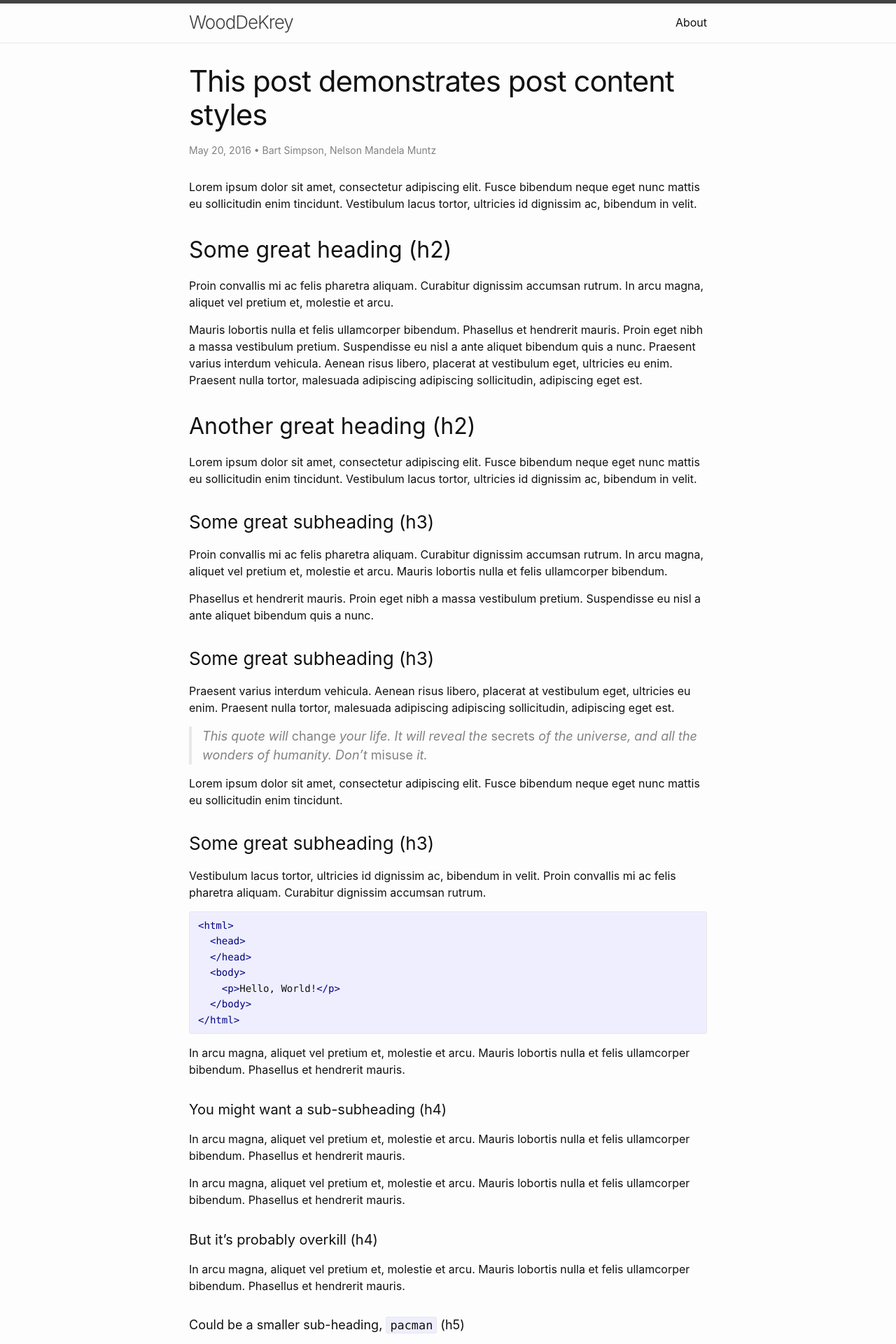
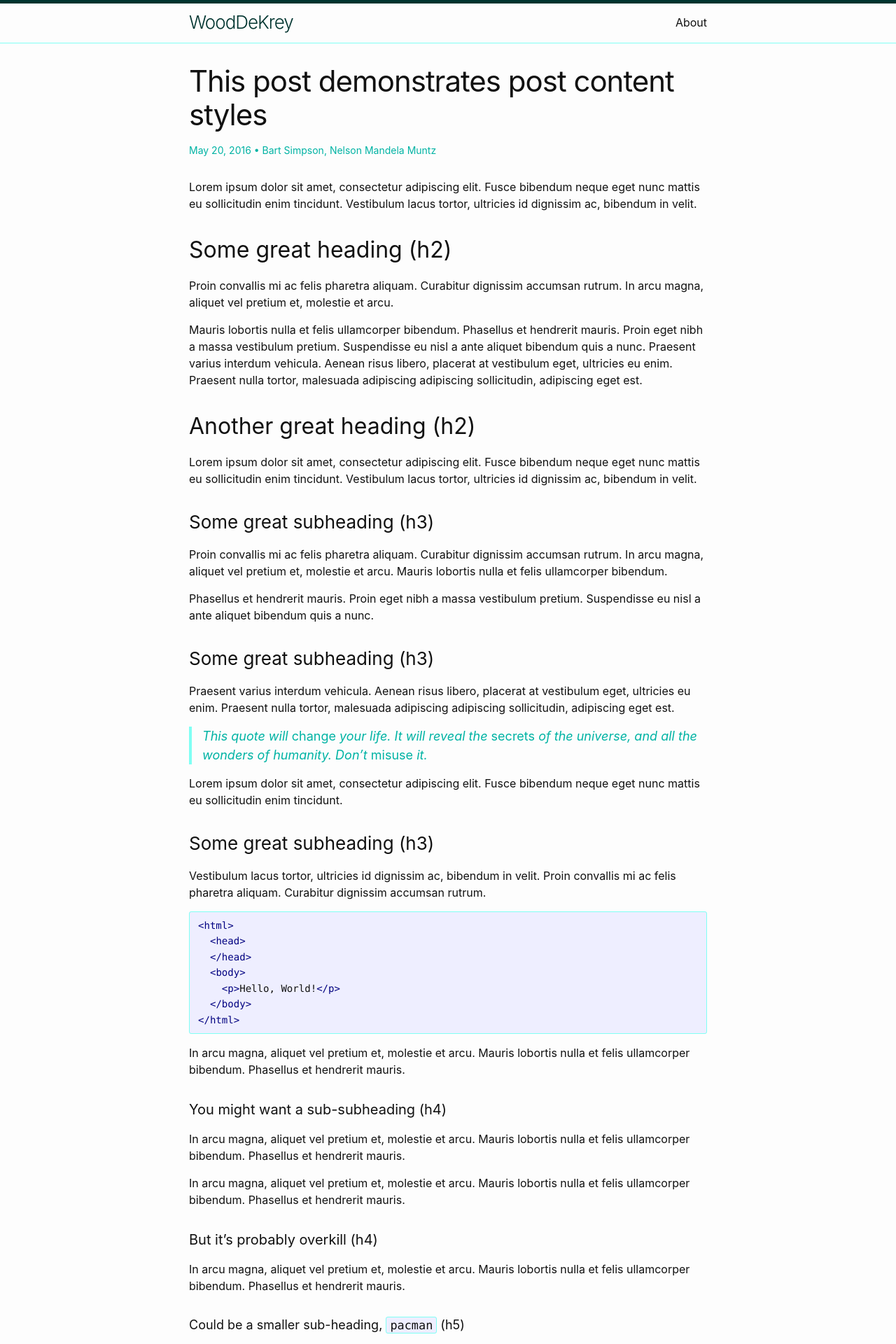
Before and after one commit to wooddekrey/wooddekrey.github.io, a Jekyll site: the page built from _posts/2016-05-20-this-post-demonstrates-post-content-styles.md, in a window 1280 px wide. Shown: the top 1920 px of the page at 70% size. Built offline with Jekyll 4.4.1, drawn with Linux system fonts in a browser that asks for light colours.

Commit message:
theme base color chnage

```diff
--- a/_sass/minima/skins/auto.scss
+++ b/_sass/minima/skins/auto.scss
@@ -10,7 +10,7 @@ $color-scheme-dark: false !default;
 // Light mode
 // ----------
 
-$lm-brand-color:           #828282 !default;
+$lm-brand-color:           #00b3a4 !default;
 $lm-brand-color-light:     lighten($lm-brand-color, 40%) !default;
 $lm-brand-color-dark:      darken($lm-brand-color, 25%) !default;
 
```
